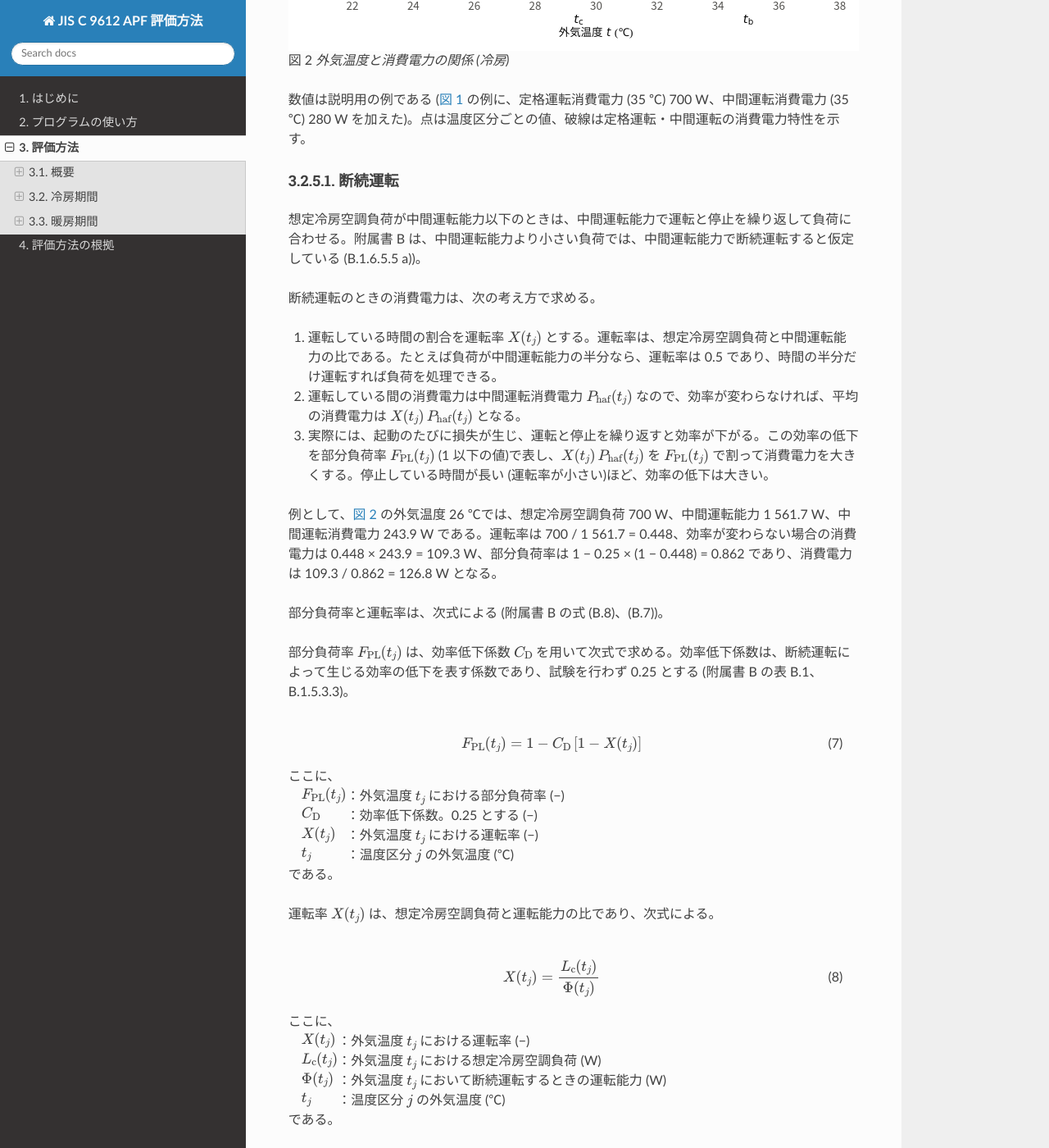
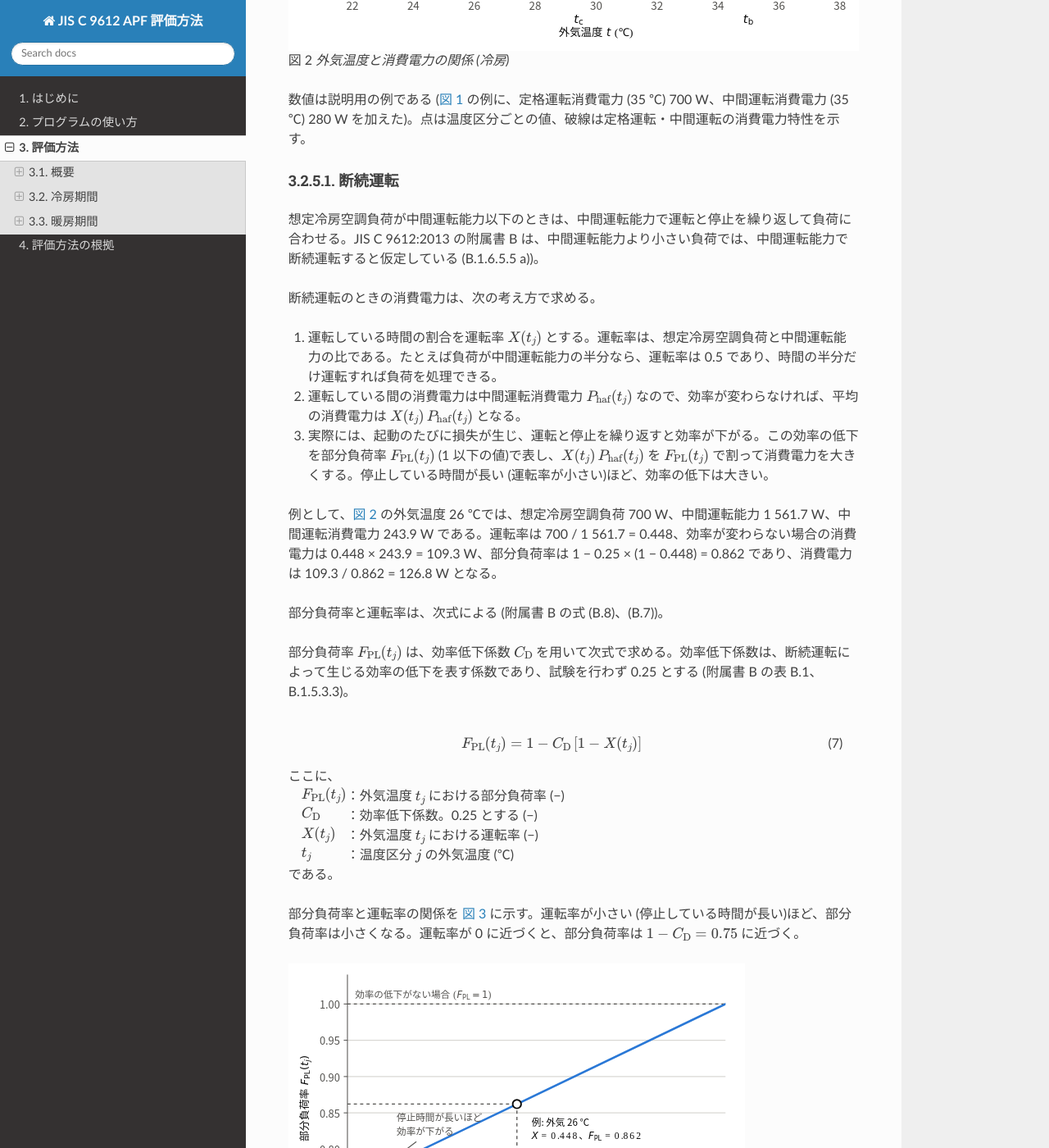
Before and after one commit to HisashiMiura/JIS_C9612, a Sphinx documentation site: the page built from docs/03_method.md, in a window 1280 px wide and 1400 px high, scrolled down 4819 px. Shown: the whole window at 82% size. Built offline with Sphinx 7.4.7 and the Read the Docs theme 3.1.0, drawn with Linux system fonts in a browser that asks for light colours; some of the changed text lies outside the part shown.

Commit message:
Add part-load and EER interpolation figures for cooling
Illustrate the part-load factor versus operating rate and the EER
interpolation between the intersection temperatures. Also write
"JIS C 9612:2013 の附属書 B" where Annex B is the subject of a
sentence.

Co-Authored-By: Claude Opus 5.5 <noreply@anthropic.com>

````diff
--- a/docs/03_method.md
+++ b/docs/03_method.md
@@ -299,7 +299,7 @@ $t_j$
 
 #### 断続運転
 
-想定冷房空調負荷が中間運転能力以下のときは、中間運転能力で運転と停止を繰り返して負荷に合わせる。附属書 B は、中間運転能力より小さい負荷では、中間運転能力で断続運転すると仮定している (B.1.6.5.5 a))。
+想定冷房空調負荷が中間運転能力以下のときは、中間運転能力で運転と停止を繰り返して負荷に合わせる。JIS C 9612:2013 の附属書 B は、中間運転能力より小さい負荷では、中間運転能力で断続運転すると仮定している (B.1.6.5.5 a))。
 
 断続運転のときの消費電力は、次の考え方で求める。
 
@@ -335,6 +335,17 @@ $t_j$
 である。
 :::
 
+部分負荷率と運転率の関係を {numref}`fig-c-plf` に示す。運転率が小さい (停止している時間が長い)ほど、部分負荷率は小さくなる。運転率が 0 に近づくと、部分負荷率は $1 - C_\mathrm{D} = 0.75$ に近づく。
+
+```{figure} figures/cooling_plf.svg
+:name: fig-c-plf
+:width: 80%
+
+運転率と部分負荷率の関係 ($C_\mathrm{D} = 0.25$)
+
+点は {numref}`fig-c-power` の例の外気温度 26 ℃における値を示す。
+```
+
 運転率 $X(t_j)$ は、想定冷房空調負荷と運転能力の比であり、次式による。
 
 $$
@@ -417,6 +428,17 @@ $t_\mathrm{c}$
 
 である。
 :::
+
+可変運転のエネルギー消費効率の例を {numref}`fig-c-eer` に示す。$t_\mathrm{c}$ では中間運転のエネルギー消費効率に、$t_\mathrm{b}$ では定格運転のエネルギー消費効率に一致し、その間を直線で結ぶ。
+
+```{figure} figures/cooling_eer.svg
+:name: fig-c-eer
+:width: 100%
+
+可変運転のエネルギー消費効率の補間 (冷房)
+
+数値は {numref}`fig-c-power` と同じ例である。破線は、中間運転・定格運転で連続運転したときのエネルギー消費効率を参考として示す。
+```
 
 交点温度でのエネルギー消費効率は、次式による (附属書 B の式 (B.12)、(B.13))。
 
@@ -938,7 +960,7 @@ $t_j$
 
 ### 着霜領域と無着霜領域
 
-外気温度が −7 ℃を超え 5.5 ℃未満の範囲では、室外側の熱交換器に霜が付き、除霜運転を行う。附属書 B は、除霜による能力と消費電力の低下が 5.5 ℃で最も大きく、外気温度が下がるにつれて小さくなり、−7 ℃でなくなると仮定している (附属書 B の B.2.6.4.2)。
+外気温度が −7 ℃を超え 5.5 ℃未満の範囲では、室外側の熱交換器に霜が付き、除霜運転を行う。JIS C 9612:2013 の附属書 B は、除霜による能力と消費電力の低下が 5.5 ℃で最も大きく、外気温度が下がるにつれて小さくなり、−7 ℃でなくなると仮定している (附属書 B の B.2.6.4.2)。
 
 そこで、この範囲を着霜領域とし、着霜時の能力・消費電力の特性を用いる。それ以外の範囲 ($t_j \le -7$ ℃または $5.5$ ℃$\le t_j$)を無着霜領域とし、無着霜時の特性を用いる。本書では、着霜時の値を添字 f で表す (例: $\Phi_\mathrm{ful,f}(t_j)$)。
 
@@ -1852,7 +1874,7 @@ $t_{100}$
 である。
 :::
 
-なお、$t_0 = 17$ ℃、$t_{100} = 0$ ℃ とする。附属書 B は、外気 0 ℃における無着霜時の暖房能力を、外気 7 ℃の暖房標準能力の 0.82 倍としている (附属書 B の B.2.6.2)。
+なお、$t_0 = 17$ ℃、$t_{100} = 0$ ℃ とする。JIS C 9612:2013 の附属書 B は、外気 0 ℃における無着霜時の暖房能力を、外気 7 ℃の暖房標準能力の 0.82 倍としている (附属書 B の B.2.6.2)。
 
 ### 能力・消費電力の特性
 
--- a/docs/figures/make_figures.py
+++ b/docs/figures/make_figures.py
@@ -367,7 +367,100 @@ def heating_power() -> None:
     plt.close(fig)
 
 
+def _style(ax) -> None:
+    ax.grid(axis="y", color=GRID, lw=0.8)
+    ax.set_axisbelow(True)
+    for side in ("top", "right"):
+        ax.spines[side].set_visible(False)
+
+
+def cooling_plf() -> None:
+    """式 (部分負荷率) の図: 運転率と部分負荷率の関係。"""
+    fig, ax = plt.subplots(figsize=(6.0, 4.0))
+    fig.patch.set_facecolor("white")
+    ax.plot([0, 1], [1 - C_D, 1], color=C_LOAD, lw=2, zorder=3)
+    ax.axhline(1.0, color=INK_2, lw=1, ls=(0, (3, 3)), zorder=1)
+    ax.text(0.02, 1.006, "効率の低下がない場合 ($F_\\mathrm{PL} = 1$)", color=INK_2, fontsize=9, va="bottom")
+
+    # 例: 外気 26 ℃
+    t = 26.0
+    x = load(t) / cap(PHI_HAF_35, t)
+    f = 1 - C_D * (1 - x)
+    ax.plot([x, x], [0.7, f], color=INK_2, lw=1, ls=(0, (3, 3)), zorder=1)
+    ax.plot([0, x], [f, f], color=INK_2, lw=1, ls=(0, (3, 3)), zorder=1)
+    ax.plot(x, f, "o", ms=8, mfc="white", mec=INK, mew=1.5, zorder=4)
+    ax.annotate(f"例: 外気 26 ℃\n$X$ = {x:.3f}、$F_\\mathrm{{PL}}$ = {f:.3f}", (x, f), xytext=(14, -34),
+                textcoords="offset points", color=INK, fontsize=9)
+    ax.annotate("停止時間が長いほど\n効率が下がる", (0.08, 1 - C_D * 0.92), xytext=(18, 34),
+                textcoords="offset points", color=INK_2, fontsize=9,
+                arrowprops={"arrowstyle": "-", "color": INK_2, "lw": 0.8})
+    ax.text(0.0, 1 - C_D - 0.012, f"$1 - C_\\mathrm{{D}}$ = {1 - C_D:.2f}", color=INK, fontsize=9, ha="left", va="top")
+
+    ax.set_xlim(0, 1.0)
+    ax.set_ylim(0.7, 1.04)
+    ax.set_xlabel("運転率 $X(t_j)$")
+    ax.set_ylabel("部分負荷率 $F_\\mathrm{PL}(t_j)$")
+    _style(ax)
+    fig.tight_layout()
+    fig.savefig(OUT_DIR / "cooling_plf.svg", metadata={"Date": None})
+    plt.close(fig)
+
+
+def cooling_eer() -> None:
+    """式 (可変運転の EER) の図: 交点温度の間の直線補間。"""
+    tb, tc = t_cross(PHI_FUL_35), t_cross(PHI_HAF_35)
+    e_haf = cap(PHI_HAF_35, tc) / pow_(P_HAF_35, tc)
+    e_ful = cap(PHI_FUL_35, tb) / pow_(P_FUL_35, tb)
+
+    def e_hf(t):
+        return e_haf + (e_ful - e_haf) / (tb - tc) * (t - tc)
+
+    x0, x1 = 26.0, 37.0
+    fig, ax = plt.subplots(figsize=(7.2, 4.2))
+    fig.patch.set_facecolor("white")
+    ax.axvspan(tc, tb, color="#f0efec", zorder=0)
+
+    # 参考: 中間運転・定格運転で連続運転したときの EER
+    n = 100
+    ts = [x0 + (x1 - x0) * i / n for i in range(n + 1)]
+    ax.plot(ts, [cap(PHI_HAF_35, t) / pow_(P_HAF_35, t) for t in ts], color=C_HAF, lw=1.2, ls=(0, (4, 3)),
+            label="中間運転の EER $\\Phi_\\mathrm{haf}(t) / P_\\mathrm{haf}(t)$")
+    ax.plot(ts, [cap(PHI_FUL_35, t) / pow_(P_FUL_35, t) for t in ts], color=C_FUL, lw=1.2, ls=(0, (4, 3)),
+            label="定格運転の EER $\\Phi_\\mathrm{ful}(t) / P_\\mathrm{ful}(t)$")
+    # 補間線
+    ax.plot([tc, tb], [e_haf, e_ful], color=INK, lw=2, zorder=3,
+            label="可変運転の EER $E_\\mathrm{ER,hf}(t_j)$")
+    tj = [t for t in range(30, 36)]
+    ax.plot(tj, [e_hf(t) for t in tj], "o", ms=5, mfc="white", mec=INK, mew=1.2, zorder=4,
+            label="温度区分 $t_j$ ごとの値")
+    for t, e, name in ((tc, e_haf, "$E_\\mathrm{ER,haf}(t_\\mathrm{c})$"), (tb, e_ful, "$E_\\mathrm{ER,ful}(t_\\mathrm{b})$")):
+        ax.plot(t, e, "o", ms=9, mfc=INK, mec=INK, zorder=5)
+        ax.annotate(f"{name}\n= {e:.2f}", (t, e), xytext=(8, 6), textcoords="offset points", color=INK, fontsize=9)
+        ax.plot([t, t], [3.45, 6.8], color=INK_2, lw=1, ls=(0, (3, 3)), zorder=1)
+    ax.annotate("$t_\\mathrm{c}$", (tc, 0), xytext=(0, -18), textcoords="offset points", xycoords=("data", "axes fraction"),
+                ha="center", va="top", color=INK, fontsize=11, annotation_clip=False)
+    ax.annotate("$t_\\mathrm{b}$", (tb, 0), xytext=(0, -18), textcoords="offset points", xycoords=("data", "axes fraction"),
+                ha="center", va="top", color=INK, fontsize=11, annotation_clip=False)
+    ax.text((tc + tb) / 2, 6.55, "可変運転", ha="center", va="center", color=INK, fontsize=10.5)
+
+    ax.set_xlim(x0, x1)
+    ax.set_ylim(2.2, 6.8)
+    ax.set_xticks(range(26, 38, 1))
+    ax.set_xlabel("外気温度 $t$ (℃)", labelpad=14)
+    ax.set_ylabel("エネルギー消費効率 EER (−)")
+    _style(ax)
+    leg = ax.legend(loc="lower center", ncol=2, frameon=False, fontsize=9, handlelength=2.2, columnspacing=1.5)
+    for t in leg.get_texts():
+        t.set_color(INK)
+    fig.tight_layout()
+    fig.savefig(OUT_DIR / "cooling_eer.svg", metadata={"Date": None})
+    plt.close(fig)
+    print(f"EER: haf(tc) = {e_haf:.3f}, ful(tb) = {e_ful:.3f}")
+
+
 if __name__ == "__main__":
+    cooling_plf()
+    cooling_eer()
     cooling_regions()
     cooling_power()
     heating_regions()
````
Also changed, not shown: docs/figures/cooling_eer.svg (added), docs/figures/cooling_plf.svg (added).
